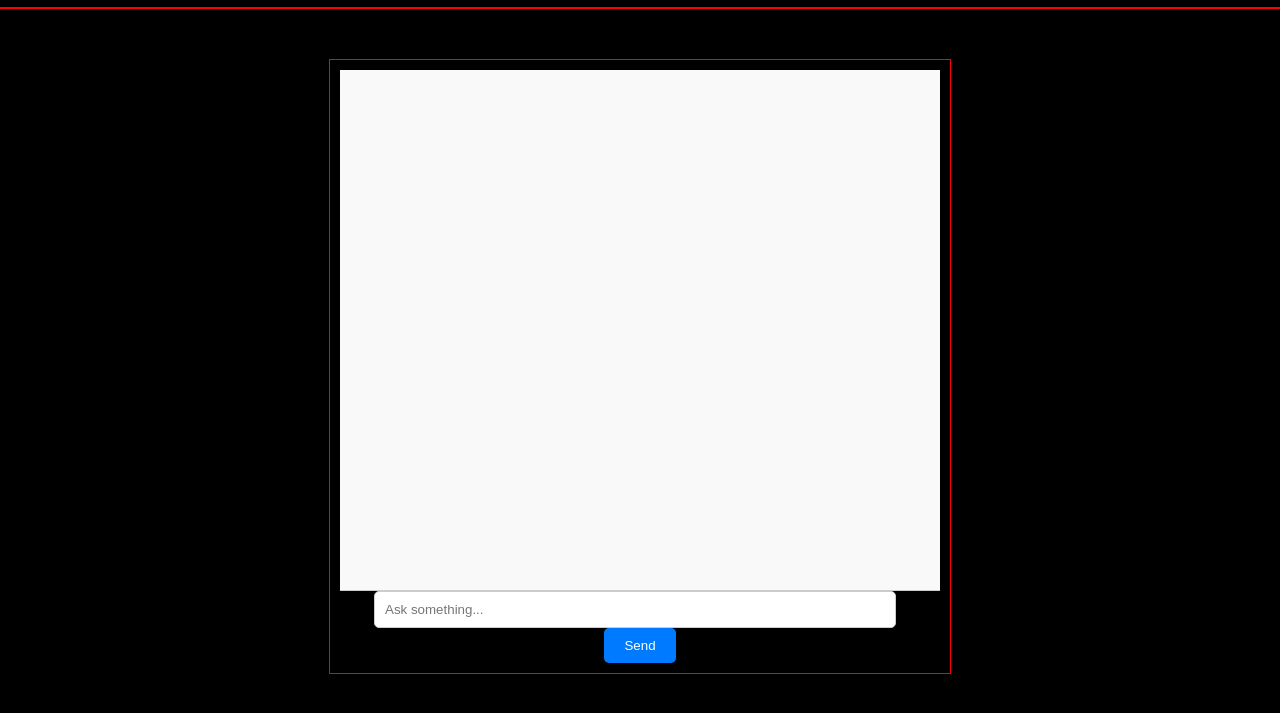
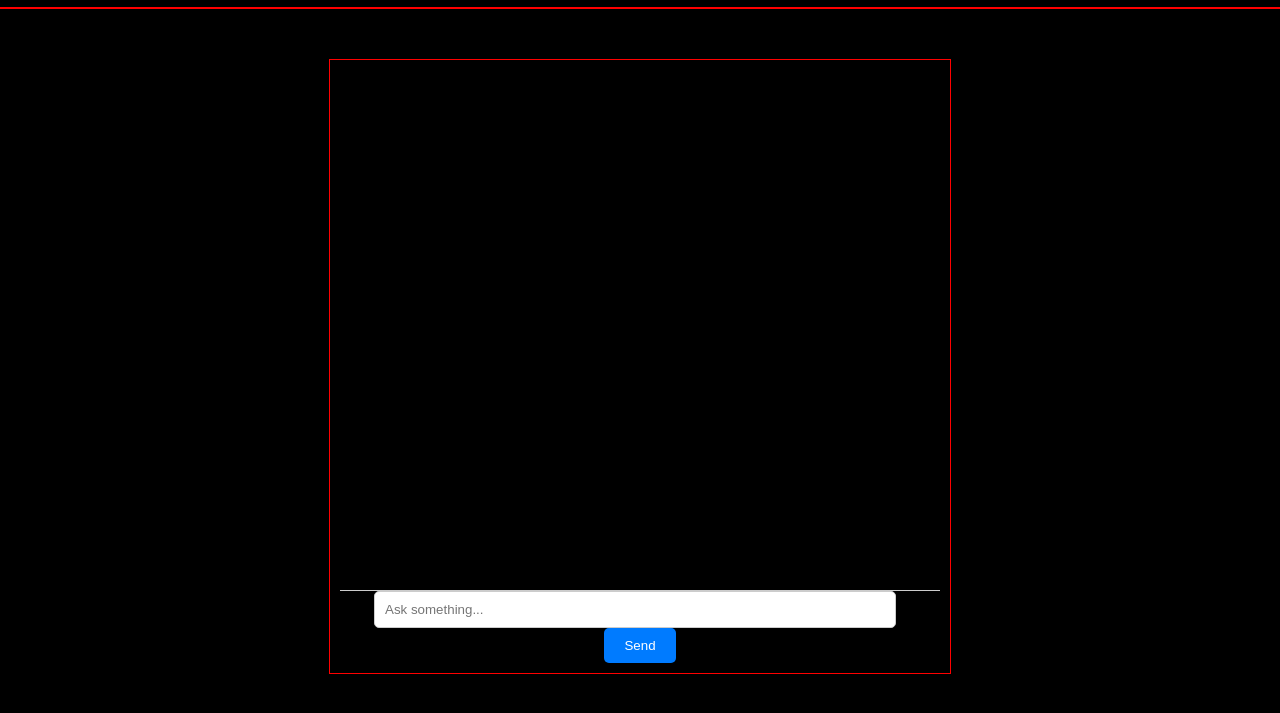
Before and after one commit to TheLadysLoveMe/Jax-Incorperated, a website: page public/chatgpt.html in a window 1280 px wide. Shown: the part 63-776 px from the top of the page. Drawn offline with Linux system fonts and the light colour scheme.

Commit message:
Update chatgpt.html

```diff
--- a/public/chatgpt.html
+++ b/public/chatgpt.html
@@ -24,7 +24,6 @@
       overflow-y: auto;
       padding: 10px;
       border-bottom: 1px solid #ccc;
-      background-color: #f9f9f9;
       scroll-behavior: smooth;
     }
 
```
